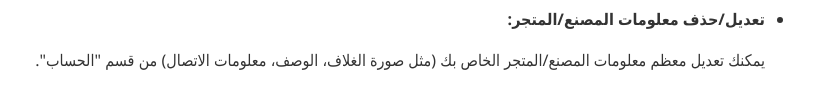
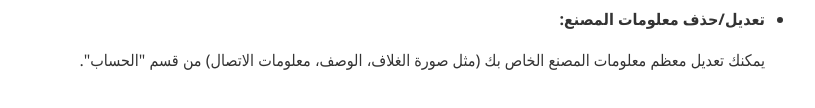
Before and after one commit to SrourGanoush/mil, a plain HTML site: page delete_part_data.html in a window 1280 px wide. Shown: the part 420-528 px from the top of the page, without its empty margins (255-1070 px from the left). Drawn offline with Linux system fonts and the light colour scheme.

Commit message:
Update delete_part_data.html

```diff
--- a/delete_part_data.html
+++ b/delete_part_data.html
@@ -82,8 +82,8 @@
         </ol>
     </li>
     <li>
-        <strong>تعديل/حذف معلومات المصنع/المتجر:</strong>
-        <p>يمكنك تعديل معظم معلومات المصنع/المتجر الخاص بك (مثل صورة الغلاف، الوصف، معلومات الاتصال) من قسم "الحساب".</p>
+        <strong>تعديل/حذف معلومات المصنع:</strong>
+        <p>يمكنك تعديل معظم معلومات المصنع الخاص بك (مثل صورة الغلاف، الوصف، معلومات الاتصال) من قسم "الحساب".</p>
     </li>
 
 </ul>
```
